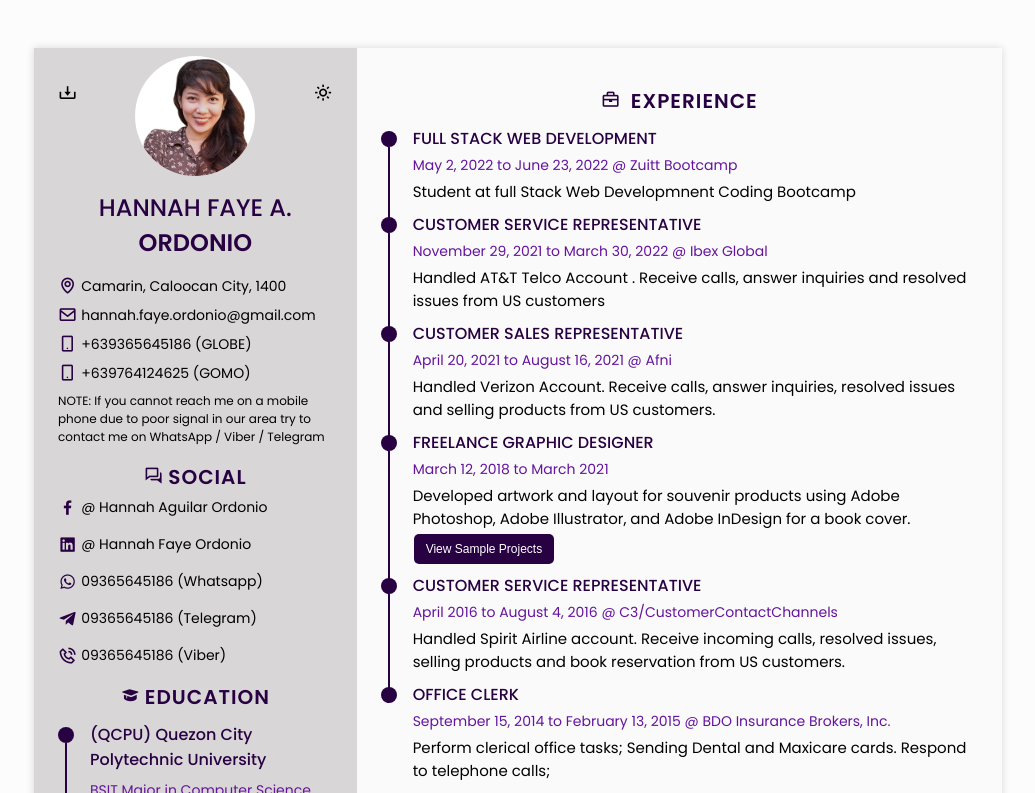
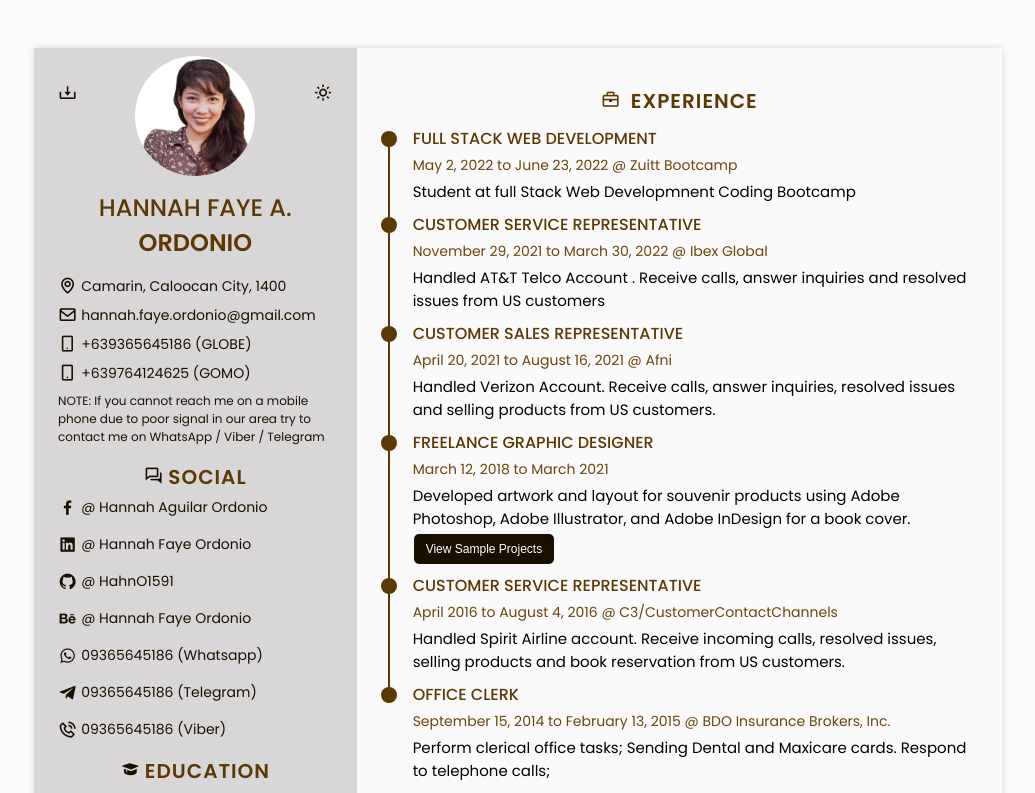
Before and after one commit to HahnO1591/Hannah-s-CV, a plain HTML site: page index.html in a window 1280 px wide. Both pictures are taken after a click on the icon 445 px from the left and 92 px from the top of the page. Shown: the top 793 px of the page, without its empty margins (122-1157 px from the left). Drawn offline with nearby package versions, Linux system fonts and the light colour scheme.

Commit message:
Updated March 7 2023

```diff
--- a/assets/css/styles.css
+++ b/assets/css/styles.css
@@ -60,20 +60,20 @@ html {
 
 /* Variables Dark Theme */
 body.dark-theme {
-  --rightside-title-color: #280142;
-  --rightside-subtitle1-color: #65149b;
-  --rightside-hoverlink-color: #65149b;
-  --right-rounder-line: #280142;
-  --left-rounder-line: #280142;
-  --leftside-title-color: #280142;
-  --leftside-position-color: #280142;
-  --leftside-date-color: #65149b;
-  --left-icon: #280142;
-  --text-color-right: #000000;
+  --rightside-title-color: #5c3802;
+  --rightside-subtitle1-color: #6b450c;
+  --rightside-hoverlink-color: #6b450c;
+  --right-rounder-line: #1a1000;
+  --left-rounder-line: #5c3802;
+  --leftside-title-color: #5c3802;
+  --leftside-position-color: #1a1000;
+  --leftside-date-color: #6b450c;
+  --left-icon: #1a1000;
+  --text-color-right: #1a1000;
   --container-color: #fafafa;
   --container-color-alt: #d8d6d6;
-  --button: #280142;
-  --button-hover: #65149b;
+  --button: #1a1000;
+  --button-hover: #5c3802;
   --button-link-hover: #ffffff;
   --body-color: #fcfcfc;
   --background-round-line: #15b0c8;
--- a/index.html
+++ b/index.html
@@ -111,6 +111,14 @@
                 </a>
                 <a href="https://www.linkedin.com/in/hannah-faye-ordonio/" target="_blank" class="social__link">
                     <i class="bx bxl-linkedin-square social__icon"></i> @ Hannah Faye Ordonio
+                </a>
+
+                <a href="https://github.com/HahnO1591" target="_blank" class="social__link">
+                    <i class='bx bxl-github social__icon'></i> @ HahnO1591
+                </a>
+
+                <a href="https://www.behance.net/hannahordonio" target="_blank" class="social__link">
+                    <i class='bx bxl-behance social__icon'></i> @ Hannah Faye Ordonio
                 </a>
 
                 <a href="https://web.whatsapp.com/" target="_blank" class="social__link">
```
Also changed, not shown: 1 other file.
